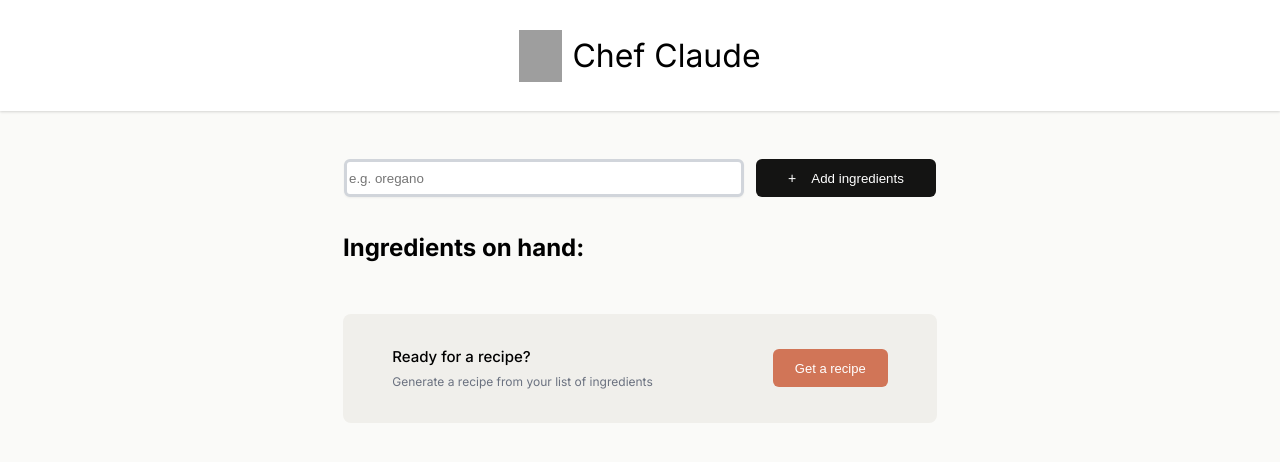
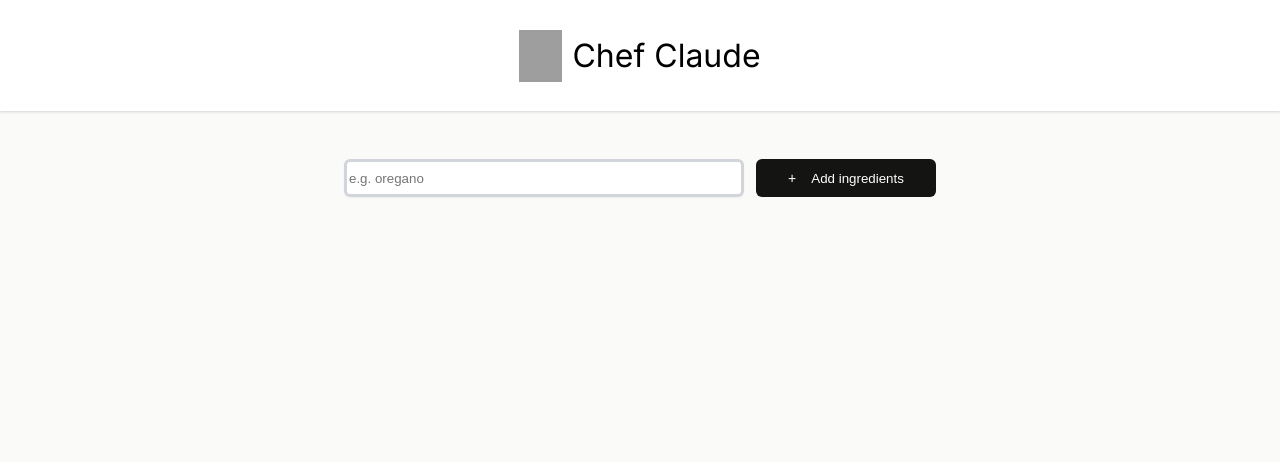
Before and after one commit to HaileyN3132/Study_React, a React (Vite) app in the folder section-3-chef-claude/: page / in a window 1280 px wide. Shown: the top 462 px of the page. Built offline with nearby package versions, Linux system fonts and the light colour scheme; grey boxes are pictures that could not be loaded.

Commit message:
Conditioner rendering Challenge 1

```diff
--- a/section-3-chef-claude/src/components/Main.jsx
+++ b/section-3-chef-claude/src/components/Main.jsx
@@ -1,11 +1,6 @@
 import React from "react";
 
 export default function Main() {
-  /**
-   * Challenge: use form action instead of onSubmit to
-   * handle the data from the form
-   */
-
   const [ingredients, setIngredients] = React.useState([]);
   const ingredientsListItems = ingredients.map((ingredient) => (
     <li key={ingredient}>{ingredient}</li>
@@ -16,6 +11,12 @@
 
     setIngredients((prevIngredients) => [...prevIngredients, newIngredient]);
   }
+
+  /**
+   * Challenge:
+   * Using conditional rendering, only render the new <section> IF
+   * there are ingredients added to the list of ingredients.
+   */
 
   return (
     <main className="search-container">
@@ -29,6 +30,7 @@
         <button>Add ingredients</button>
       </form>
 
+      {ingredientsListItems.length > 0 && (
         <section>
           <h2>Ingredients on hand:</h2>
           <ul>{ingredientsListItems}</ul>
@@ -40,6 +42,7 @@
             <button>Get a recipe</button>
           </div>
         </section>
+      )}
     </main>
   );
 }
```
Lines whose indentation alone changed are shown as unchanged.
